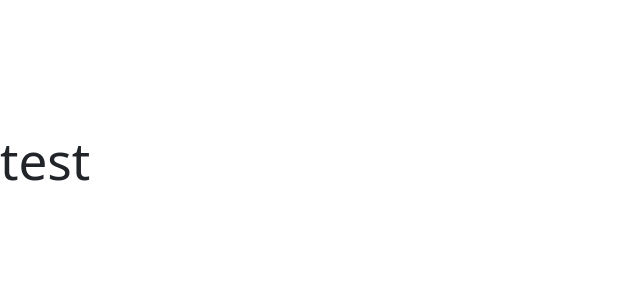
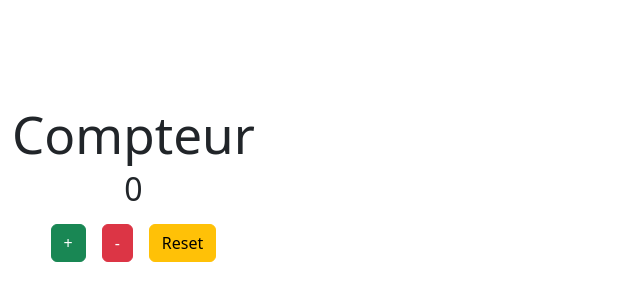
Before and after one commit to M-BEDH/HooksProject, a React (Vite) app in the folder hooksproject/: page / in a window 1280 px wide. Shown: the part 236-536 px from the top of the page, without its empty margins (0-640 px from the left). Built offline with nearby package versions, Linux system fonts and the light colour scheme.

Commit message:
Hook reducer

```diff
--- a/hooksproject/src/App.jsx
+++ b/hooksproject/src/App.jsx
@@ -1,8 +1,10 @@
+import Count from "./components/Count";
+
 function App() {
 
     return (
-        <div className="text-center">
-           <h1>test</h1>
+        <div className="container text-center mt-5">
+           <Count />
         </div>
     )
 }
--- a/hooksproject/src/components/Count.jsx
+++ b/hooksproject/src/components/Count.jsx
@@ -1,19 +1,50 @@
 import { useReducer } from "react";
 
-const initilaState = 0;
+const initialState = 0;
 
 const reducer = (state, action) => {
+  switch (action) {
+    case "increment":
+      return state + 1;
+    case "decrement":
+      return state - 1;
+    case "reinitialiser":
+      return initialState;
+    default:
+      return state;
+  }
+};
 
+function Count() {
+  const [count, dispatch] = useReducer(reducer, initialState);
+
+  return (
+    <div>
+      <h1>Compteur</h1>
+      <h2>{count}</h2>
+      <button
+        className="btn btn-success m-2"
+        onClick={() => dispatch("increment")}
+      >
+        {" "}
+        +{" "}
+      </button>
+      <button
+        className="btn btn-danger m-2"
+        onClick={() => dispatch("decrement")}
+      >
+        {" "}
+        -{" "}
+      </button>
+      <button
+        className="btn btn-warning m-2"
+        onClick={() => dispatch("reinitialiser")}
+      >
+        {" "}
+        Reset{" "}
+      </button>
+    </div>
+  );
 }
 
-function Count() {
-    const [count, dispatch] = useReducer(reducer, initilaState)
-
-    return (
-        <div>
-          <h1>{count}</h1>
-          <button className="btn btn-success m-3"> + </button>
-          <button className="btn btn-danger m-3"> - </button>
-        </div>
-    )
-}
+export default Count;
```
Also changed, not shown: hooksproject/src/components/CallBack.jsx (added).
